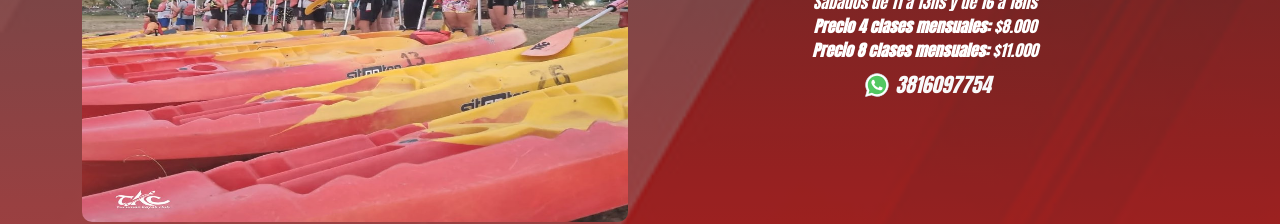
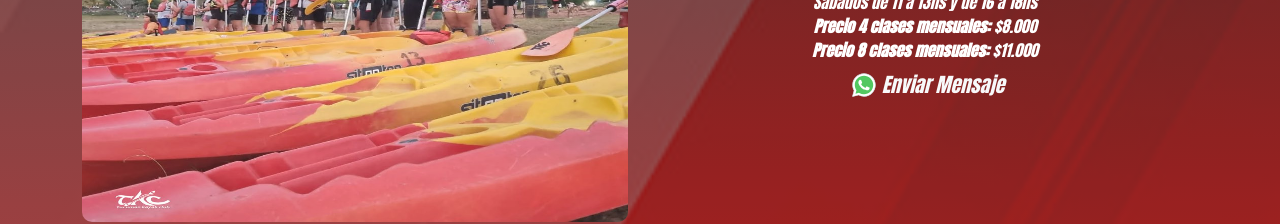
Before and after one commit to joaquin-fuentes/TKC-Front, a React (Vite) app: page /escuela in a window 1280 px wide. Shown: the part 366-590 px from the top of the page. Built offline with nearby package versions, Linux system fonts and the light colour scheme.

Commit message:
cambie numero de celular de cada excursion por un msj

```diff
--- a/src/components/views/servicios/Alquiler.jsx
+++ b/src/components/views/servicios/Alquiler.jsx
@@ -23,7 +23,7 @@ const Alquiler = () => {
                                 <h5 className='textTitulo'>Alquiler de quincho para eventos</h5>
                                 <ul className='p-0 m-0'>
                                     <li className='textSubtitulo'>Descripcion: <br /><span className='textExplicacion'>Lorem ipsum dolor sit amet consectetur adipisicing elit. Cum vero praesentium consequuntur in voluptas reiciendis pariatur optio nemo, voluptates error?</span></li>
-                                    <Nav.Link className="text-light mt-2 fs-5 d-flex justify-content-center align-items-center"target='_blank' href="https://api.whatsapp.com/send?phone=3816097754&text=¡Hola! me gustaria hacer una consulta sobre ALQUILER DE QUINCHO PARA EVENTOS"><img src={whatsapp} className='icono-header mx-1' alt="whatsapp" />3816097754</Nav.Link>
+                                    <Nav.Link className="text-light mt-2 fs-5 d-flex justify-content-center align-items-center" target='_blank' href="https://api.whatsapp.com/send?phone=3816097754&text=¡Hola! me gustaria hacer una consulta sobre ALQUILER DE QUINCHO PARA EVENTOS"><img src={whatsapp} className='icono-header mx-1' alt="whatsapp" />Enviar Mensaje</Nav.Link>
                                 </ul>
                             </article>
                         </Col>
--- a/src/components/views/servicios/Coaching.jsx
+++ b/src/components/views/servicios/Coaching.jsx
@@ -23,7 +23,7 @@ const Coaching = () => {
                                 <h5 className='textTitulo'>Coaching para empresas y equipos deportivo</h5>
                                 <ul className='p-0 m-0'>
                                     <li className='textSubtitulo'>Descripcion: <br /><span className='textExplicacion'>Lorem ipsum dolor sit amet consectetur adipisicing elit. Cum vero praesentium consequuntur in voluptas reiciendis pariatur optio nemo, voluptates error?</span></li>
-                                    <Nav.Link className="text-light mt-2 fs-5 d-flex justify-content-center align-items-center"target='_blank' href="https://api.whatsapp.com/send?phone=3816097754&text=¡Hola! me gustaria hacer una consulta sobre COACHING EMPRESARIAL"><img src={whatsapp} className='icono-header mx-1' alt="whatsapp" />3816097754</Nav.Link>
+                                    <Nav.Link className="text-light mt-2 fs-5 d-flex justify-content-center align-items-center"target='_blank' href="https://api.whatsapp.com/send?phone=3816097754&text=¡Hola! me gustaria hacer una consulta sobre COACHING EMPRESARIAL"><img src={whatsapp} className='icono-header mx-1' alt="whatsapp" />Enviar Mensaje</Nav.Link>
                                 </ul>
                             </article>
                         </Col>
--- a/src/components/views/servicios/Cumpleanios.jsx
+++ b/src/components/views/servicios/Cumpleanios.jsx
@@ -23,7 +23,7 @@ const Cumpleanios = () => {
                                 <h5 className='textTitulo'>Cumpleaños infantiles</h5>
                                 <ul className='p-0 m-0'>
                                     <li className='textSubtitulo'>Descripcion: <br /><span className='textExplicacion'>Lorem ipsum dolor sit amet consectetur adipisicing elit. Cum vero praesentium consequuntur in voluptas reiciendis pariatur optio nemo, voluptates error?</span></li>
-                                    <Nav.Link className="text-light mt-2 fs-5 d-flex justify-content-center align-items-center"target='_blank' href="https://api.whatsapp.com/send?phone=3816097754&text=¡Hola! me gustaria hacer una consulta sobre CUMPLEAÑOS INFANTILES"><img src={whatsapp} className='icono-header mx-1' alt="whatsapp" />3816097754</Nav.Link>
+                                    <Nav.Link className="text-light mt-2 fs-5 d-flex justify-content-center align-items-center"target='_blank' href="https://api.whatsapp.com/send?phone=3816097754&text=¡Hola! me gustaria hacer una consulta sobre CUMPLEAÑOS INFANTILES"><img src={whatsapp} className='icono-header mx-1' alt="whatsapp" />Enaviar Mensaje</Nav.Link>
                                 </ul>
                             </article>
                         </Col>
--- a/src/components/views/servicios/Escuela.jsx
+++ b/src/components/views/servicios/Escuela.jsx
@@ -26,7 +26,7 @@ const Escuela = () => {
                                     <li className='textSubtitulo'>Días de entrenamiento: <br /><span className='textExplicacion'>Miercoles de 16 a 18hs <br /> Sábados de 11 a 13hs y de 16 a 18hs</span></li>
                                     <li className='textSubtitulo'>Precio 4 clases mensuales: <span className='textExplicacion'>$8.000</span></li>
                                     <li className='textSubtitulo'>Precio 8 clases mensuales: <span className='textExplicacion'>$11.000</span></li>
-                                    <Nav.Link className="text-light mt-2 fs-5 d-flex justify-content-center align-items-center"target='_blank' href="https://api.whatsapp.com/send?phone=3816097754&text=¡Hola! me gustaria hacer una consulta sobre la escuela de kayak de TKC"><img src={whatsapp} className='icono-header mx-1' alt="whatsapp" />3816097754</Nav.Link>
+                                    <Nav.Link className="text-light mt-2 fs-5 d-flex justify-content-center align-items-center"target='_blank' href="https://api.whatsapp.com/send?phone=3816097754&text=¡Hola! me gustaria hacer una consulta sobre la escuela de kayak de TKC"><img src={whatsapp} className='icono-header mx-1' alt="whatsapp" />Enviar Mensaje</Nav.Link>
                                 </ul>
                             </article>
                         </Col>
--- a/src/components/views/servicios/Excursiones.jsx
+++ b/src/components/views/servicios/Excursiones.jsx
@@ -39,7 +39,7 @@ const Excursiones = () => {
                                     <li className='textSubtitulo'>Recorrido: <span className='textExplicacion'>5km de río</span></li>
                                     <li className='textSubtitulo'>Duración total: <span className='textExplicacion'>4hs</span></li>
                                     <li className='textSubtitulo'>Precio: <span className='textExplicacion'>$2.800</span></li>
-                                    <Nav.Link className="text-light mt-2 fs-5 d-flex justify-content-center align-items-center" target='_blank' href="https://api.whatsapp.com/send?phone=3816097754&text=¡Hola! me gustaria hacer una consulta sobre la excursion de KAYAK EN EL RIO LORO"><img src={whatsapp} className='icono-header mx-1' alt="whatsapp" />3816097754</Nav.Link>
+                                    <Nav.Link className="text-light mt-2 fs-5 d-flex justify-content-center align-items-center" target='_blank' href="https://api.whatsapp.com/send?phone=3816097754&text=¡Hola! me gustaria hacer una consulta sobre la excursion de KAYAK EN EL RIO LORO"><img src={whatsapp} className='icono-header mx-1' alt="whatsapp" />Enviar Mensaje</Nav.Link>
                                 </ul>
                             </article>
                         </Col>
@@ -61,7 +61,7 @@ const Excursiones = () => {
                                     <li className='textSubtitulo'>Recorrido: <span className='textExplicacion'>4km</span></li>
                                     <li className='textSubtitulo'>Duración total: <span className='textExplicacion'>3hs</span></li>
                                     <li className='textSubtitulo'>Precio: <span className='textExplicacion'>$1.400</span></li>
-                                    <Nav.Link className="text-light mt-2 fs-5 d-flex justify-content-center align-items-center" target='_blank' href="https://api.whatsapp.com/send?phone=3816097754&text=¡Hola! me gustaria hacer una consulta sobre la excursion de KAYAK EN EL DIQUE"><img src={whatsapp} className='icono-header mx-1' alt="whatsapp" />3816097754</Nav.Link>
+                                    <Nav.Link className="text-light mt-2 fs-5 d-flex justify-content-center align-items-center" target='_blank' href="https://api.whatsapp.com/send?phone=3816097754&text=¡Hola! me gustaria hacer una consulta sobre la excursion de KAYAK EN EL DIQUE"><img src={whatsapp} className='icono-header mx-1' alt="whatsapp" />Enviar Mensaje</Nav.Link>
                                 </ul>
                             </article>
                         </Col>
@@ -83,7 +83,7 @@ const Excursiones = () => {
                                     <li className='textSubtitulo'>Recorrido: <span className='textExplicacion'>4km</span></li>
                                     <li className='textSubtitulo'>Duración total: <span className='textExplicacion'>4hs</span></li>
                                     <li className='textSubtitulo'>Precio: <span className='textExplicacion'>$2.100</span></li>
-                                    <Nav.Link className="text-light mt-2 fs-5 d-flex justify-content-center align-items-center" target='_blank' href="https://api.whatsapp.com/send?phone=3816097754&text=¡Hola! me gustaria hacer una consulta sobre la excursion de KAYAK EN EL DIQUE + RAPPEL"><img src={whatsapp} className='icono-header mx-1' alt="whatsapp" />3816097754</Nav.Link>
+                                    <Nav.Link className="text-light mt-2 fs-5 d-flex justify-content-center align-items-center" target='_blank' href="https://api.whatsapp.com/send?phone=3816097754&text=¡Hola! me gustaria hacer una consulta sobre la excursion de KAYAK EN EL DIQUE + RAPPEL"><img src={whatsapp} className='icono-header mx-1' alt="whatsapp" />Enviar Mensaje</Nav.Link>
                                 </ul>
                             </article>
                         </Col>
@@ -105,7 +105,7 @@ const Excursiones = () => {
                                     <li className='textSubtitulo'>Recorrido: <span className='textExplicacion'>8km en el río</span></li>
                                     <li className='textSubtitulo'>Duración total: <span className='textExplicacion'>6hs</span></li>
                                     <li className='textSubtitulo'>Precio: <span className='textExplicacion'>$2.100</span></li>
-                                    <Nav.Link className="text-light mt-2 fs-5 d-flex justify-content-center align-items-center" target='_blank' href="https://api.whatsapp.com/send?phone=3816097754&text=¡Hola! me gustaria hacer una consulta sobre la excursion de CANYONING EN LA RESERVA AGUAS CHIQUITAS"><img src={whatsapp} className='icono-header mx-1' alt="whatsapp" />3816097754</Nav.Link>
+                                    <Nav.Link className="text-light mt-2 fs-5 d-flex justify-content-center align-items-center" target='_blank' href="https://api.whatsapp.com/send?phone=3816097754&text=¡Hola! me gustaria hacer una consulta sobre la excursion de CANYONING EN LA RESERVA AGUAS CHIQUITAS"><img src={whatsapp} className='icono-header mx-1' alt="whatsapp" />Enviar Mensaje</Nav.Link>
                                 </ul>
                             </article>
                         </Col>
@@ -127,7 +127,7 @@ const Excursiones = () => {
                                     <li className='textSubtitulo'>Recorrido: <span className='textExplicacion'>9km</span></li>
                                     <li className='textSubtitulo'>Duración total: <span className='textExplicacion'>7hs</span></li>
                                     <li className='textSubtitulo'>Precio: <span className='textExplicacion'>$3.500</span></li>
-                                    <Nav.Link className="text-light mt-2 fs-5 d-flex justify-content-center align-items-center" target='_blank' href="https://api.whatsapp.com/send?phone=3816097754&text=¡Hola! me gustaria hacer una consulta sobre la excursion de CANYONING AGUAS CHIQUITAS + RAPPEL"><img src={whatsapp} className='icono-header mx-1' alt="whatsapp" />3816097754</Nav.Link>
+                                    <Nav.Link className="text-light mt-2 fs-5 d-flex justify-content-center align-items-center" target='_blank' href="https://api.whatsapp.com/send?phone=3816097754&text=¡Hola! me gustaria hacer una consulta sobre la excursion de CANYONING AGUAS CHIQUITAS + RAPPEL"><img src={whatsapp} className='icono-header mx-1' alt="whatsapp" />Enviar Mensaje</Nav.Link>
                                 </ul>
                             </article>
                         </Col>
@@ -149,7 +149,7 @@ const Excursiones = () => {
                                     <li className='textSubtitulo'>Recorrido: <span className='textExplicacion'>25 mts. en descenso.</span></li>
                                     <li className='textSubtitulo'>Duración total: <span className='textExplicacion'>2hs</span></li>
                                     <li className='textSubtitulo'>Precio: <span className='textExplicacion'>$1.400</span></li>
-                                    <Nav.Link className="text-light mt-2 fs-5 d-flex justify-content-center align-items-center" target='_blank' href="https://api.whatsapp.com/send?phone=3816097754&text=¡Hola! me gustaria hacer una consulta sobre la excursion de RAPPEL AÉREO EN EL VIADUCTO EL SALADILLO"><img src={whatsapp} className='icono-header mx-1' alt="whatsapp" />3816097754</Nav.Link>
+                                    <Nav.Link className="text-light mt-2 fs-5 d-flex justify-content-center align-items-center" target='_blank' href="https://api.whatsapp.com/send?phone=3816097754&text=¡Hola! me gustaria hacer una consulta sobre la excursion de RAPPEL AÉREO EN EL VIADUCTO EL SALADILLO"><img src={whatsapp} className='icono-header mx-1' alt="whatsapp" />Enviar Mensaje</Nav.Link>
                                 </ul>
                             </article>
                         </Col>
```
